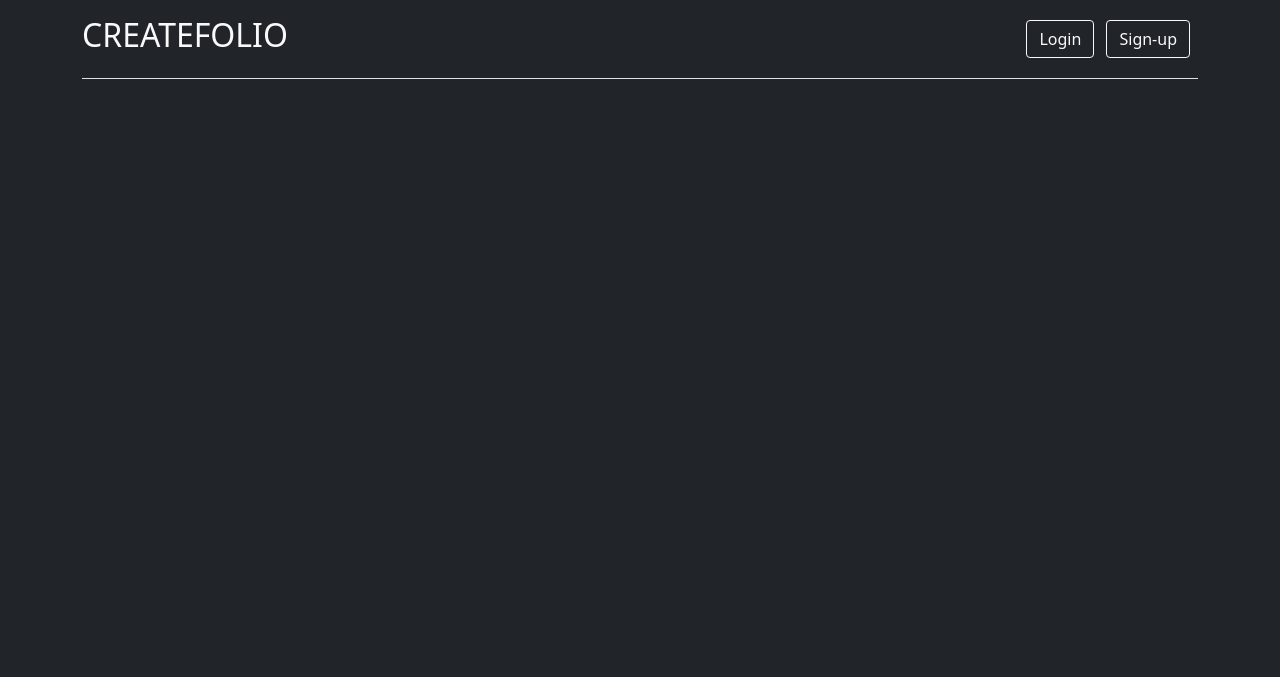
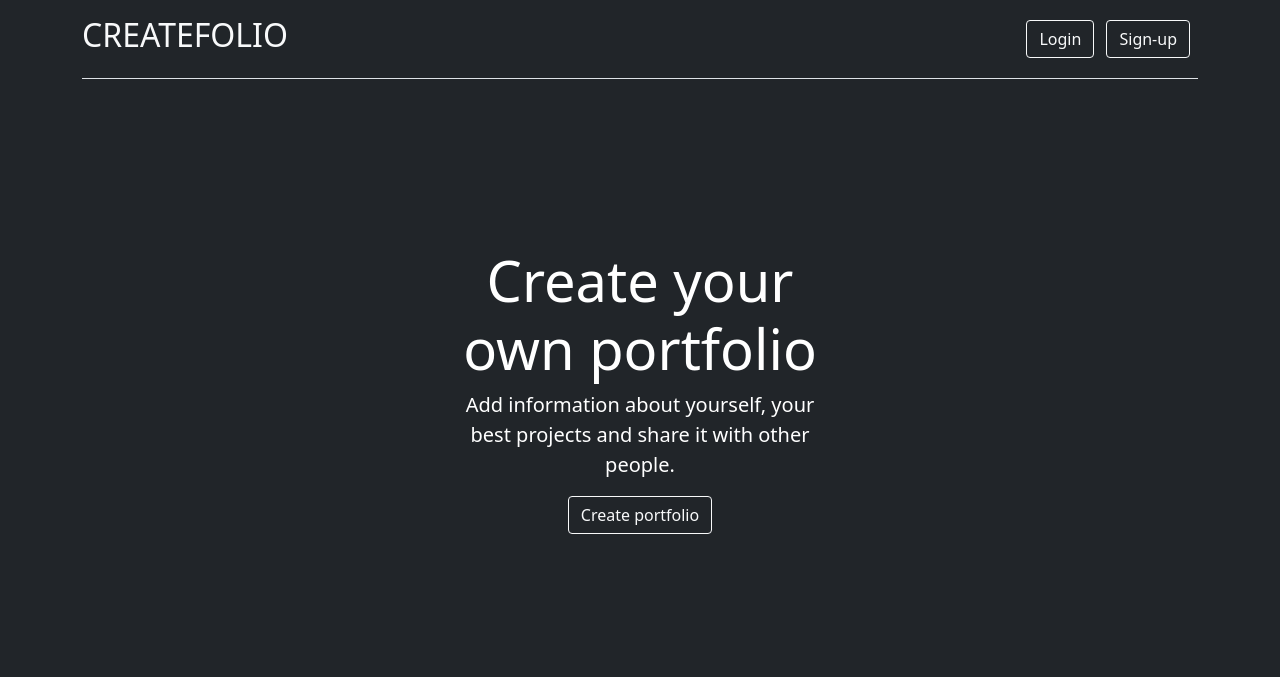
Before and after one commit to NikOneZ1/createfolio, a Django app: page / in a window 1280 px wide. Shown: the top 677 px of the page. Run offline with Django 3.2, Linux system fonts and the light colour scheme.

Commit message:
Added panel to home.html

```diff
--- a/main/templates/main/home.html
+++ b/main/templates/main/home.html
@@ -35,6 +35,15 @@
     {% endif %}
 
     {% block main_section %}
+        <div class="position-relative overflow-hidden p-3 p-md-5 m-md-3 text-center bg-dark">
+            <div class="col-md-5 p-lg-5 mx-auto my-5">
+                <h1 class="display-4 fw-normal">Create your own portfolio</h1>
+                <p class="lead fw-normal">Add information about yourself, your best projects and share it with other people.</p>
+                <a class="btn btn-outline-light" href="#" mb-checked="1" data-tip="">Create portfolio</a>
+            </div>
+            <div class="product-device shadow-sm d-none d-md-block"></div>
+            <div class="product-device product-device-2 shadow-sm d-none d-md-block"></div>
+        </div>
     {% endblock %}
 </body>
 </html>
```
